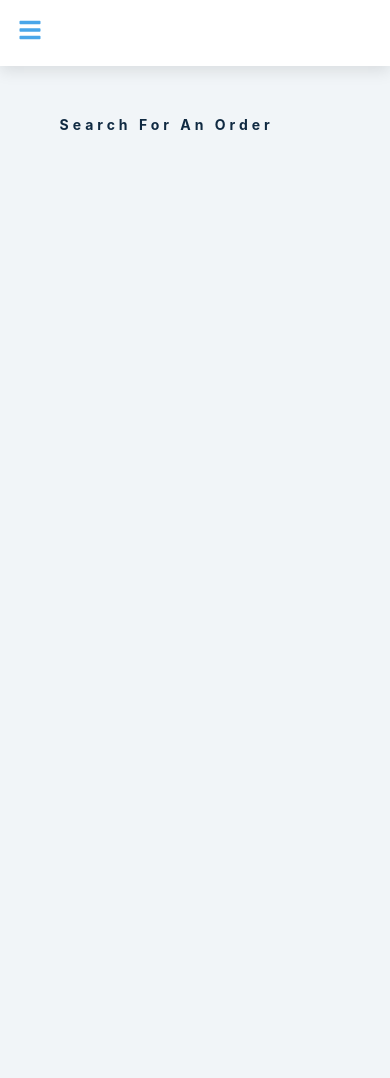
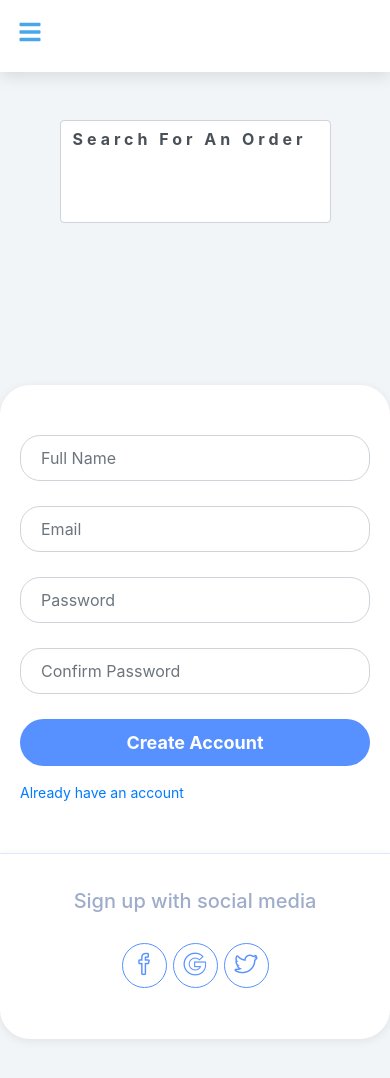
Before and after one commit to Anne-15/bid_it-UI, a React (Create React App) app: page /register in a window 390 px wide. Shown: the top 1078 px of the page. Before the commit the page ends 844 px from the top, so only its background shows below. Built offline with nearby package versions, Linux system fonts and the light colour scheme.

Commit message:
new changes

```diff
--- a/public/index.html
+++ b/public/index.html
@@ -5,6 +5,9 @@
     <link rel="icon" href="%PUBLIC_URL%/favicon.ico" />
     <meta name="viewport" content="width=device-width, initial-scale=1" />
     <meta name="theme-color" content="#000000" />
+    <link href="https://cdnjs.cloudflare.com/ajax/libs/simple-line-icons/2.4.1/css/simple-line-icons.min.css"
+      rel="stylesheet">
+    <link rel="stylesheet" href="https://maxcdn.bootstrapcdn.com/bootstrap/4.0.0/css/bootstrap.min.css">
     <meta
       name="description"
       content="Web site created using create-react-app"
--- a/src/App.js
+++ b/src/App.js
@@ -7,6 +7,8 @@ import Suppliers from './pages/Suppliers';
 import Profile from './pages/Profile.js';
 import AddTender from './pages/AddTender';
 import AddCompany from './pages/AddCompany';
+import Register from './pages/Register';
+import Login from './pages/Login';
 
 export default function App() {
 
@@ -20,6 +22,8 @@ export default function App() {
         <Route path='/profile' element = {<Profile/>} />
         <Route path='/tender/add' element = {<AddTender/>} />
         <Route path='/company/add' element = {<AddCompany/>} />
+        <Route path='/register' element = {<Register/>} />
+        <Route path='/login' element = {<Login/>} />
       </Routes>
     </BrowserRouter>
   );
--- a/src/index.css
+++ b/src/index.css
@@ -357,3 +357,102 @@ Form
   padding: 0.5rem;
   font-size: 1.2rem;
 }
+
+/*
+=================
+Registration Form
+=================
+*/
+.registration-form{
+	padding: 130px 0;
+}
+
+.registration-form form{
+    background-color: #fff;
+    max-width: 600px;
+    margin: auto;
+    padding: 50px 70px;
+    border-top-left-radius: 30px;
+    border-top-right-radius: 30px;
+    box-shadow: 0px 2px 10px rgba(0, 0, 0, 0.075);
+}
+
+.registration-form .form-icon{
+	text-align: center;
+    background-color: #5891ff;
+    border-radius: 50%;
+    font-size: 40px;
+    color: white;
+    width: 100px;
+    height: 100px;
+    margin: auto;
+    margin-bottom: 50px;
+    line-height: 100px;
+}
+
+.registration-form .item{
+	border-radius: 20px;
+    margin-bottom: 25px;
+    padding: 10px 20px;
+}
+
+.registration-form .create-account{
+    border-radius: 30px;
+    padding: 10px 20px;
+    font-size: 18px;
+    font-weight: bold;
+    background-color: #5791ff;
+    border: none;
+    color: white;
+    margin-top: 20px;
+}
+
+.registration-form .social-media{
+    max-width: 600px;
+    background-color: #fff;
+    margin: auto;
+    padding: 35px 0;
+    text-align: center;
+    border-bottom-left-radius: 30px;
+    border-bottom-right-radius: 30px;
+    color: #9fadca;
+    border-top: 1px solid #dee9ff;
+    box-shadow: 0px 2px 10px rgba(0, 0, 0, 0.075);
+}
+
+.registration-form .social-icons{
+    margin-top: 30px;
+    margin-bottom: 16px;
+}
+
+.registration-form .social-icons a{
+    font-size: 23px;
+    margin: 0 3px;
+    color: #5691ff;
+    border: 1px solid;
+    border-radius: 50%;
+    width: 45px;
+    display: inline-block;
+    height: 45px;
+    text-align: center;
+    background-color: #fff;
+    line-height: 45px;
+}
+
+.registration-form .social-icons a:hover{
+    text-decoration: none;
+    opacity: 0.6;
+}
+
+@media (max-width: 576px) {
+    .registration-form form{
+        padding: 50px 20px;
+    }
+
+    .registration-form .form-icon{
+        width: 70px;
+        height: 70px;
+        font-size: 30px;
+        line-height: 70px;
+    }
+}
--- a/src/pages/Login.js
+++ b/src/pages/Login.js
@@ -2,21 +2,50 @@ import axios from 'axios';
 import React, { useState } from 'react'
 
 const Login = () => {
-    const [ users, setUsers ] = useState();
+    // const [ users, setUsers ] = useState();
 
 
   return (
-    <article>
-        <h2>Users list</h2>
-        {users?.length?(
-            <ul>
-                {users.map((user, i) => {
-                    <li key={id}>{user?.username}</li>
-                })}
-            </ul>
-        ) : <p>No users to display</p>
-    }
-    </article>
+    <div className='registration-form'>
+        <form>
+            <div className="form-group">
+                <input
+                type="text"
+                class="form-control item"
+                id="email"
+                placeholder="Email"
+                // onChange={handleChange}
+                />
+            </div>
+
+            <div className="form-group">
+                <input
+                type="password"
+                class="form-control item"
+                id="password"
+                placeholder="Password"
+                // onChange={handleChange}
+                />
+            </div>
+
+            <div className="form-group">
+                <button
+                type="button"
+                class="btn btn-block create-account">
+                    Login
+                </button>
+            </div>
+
+        </form>
+        <div className="social-media">
+            <h5>Sign up with social media</h5>
+            <div className="social-icons">
+                <a href="/"><i class="icon-social-facebook" title="Facebook"></i></a>
+                <a href="/"><i class="icon-social-google" title="Google"></i></a>
+                <a href="/"><i class="icon-social-twitter" title="Twitter"></i></a>
+            </div>
+        </div>
+    </div>
   )
 }
 
--- a/src/pages/Register.js
+++ b/src/pages/Register.js
@@ -1,8 +1,114 @@
-import React from 'react'
+import axios from 'axios';
+import React, { useState } from 'react'
 
 const Register = () => {
-  return (
-    <div>Register</div>
+  const url = 'http://localhost:5000/signup';
+  const [customer, setCustomer] = useState({
+    fullname: "",
+    email: "",
+    password: "",
+    confirmPassword: ""
+  });
+
+  const handleChange = (e) => {
+    const value = e.target.value;
+    setCustomer({
+      ...customer,
+      [e.target.name]: value
+    });
+  };
+
+  const handleSubmit = (e) => {
+    e.preventDefault();
+    const userData = {
+      fullname: customer.fullname,
+      email: customer.email,
+      password: customer.password,
+      confirmPassword: customer.confirmPassword
+    };
+
+    axios.post(url, userData)
+    .then((response) => {
+      console.log(response.status);
+      console.log(response.data);
+    })
+    .catch((error) => {
+      if(error.res){
+        console.log(error.response);
+        console.log("Server responded");
+      } else {
+        console.log(error);
+      }
+    });
+  };
+
+  return(
+    <div className='registration-form'>
+          <form>
+              <div className="form-group">
+                  <input
+                  type="text"
+                  className="form-control item"
+                  name="fullname"
+                  value={customer.fullname}
+                  placeholder="Full Name"
+                  onChange={handleChange}
+                  />
+              </div>
+
+              <div className="form-group">
+                  <input
+                  type="text"
+                  className="form-control item"
+                  name="email"
+                  value={customer.email}
+                  placeholder="Email"
+                  onChange={handleChange}
+                  />
+              </div>
+
+              <div className="form-group">
+                  <input
+                  type="password"
+                  className="form-control item"
+                  name="password"
+                  value={customer.password}
+                  placeholder="Password"
+                  onChange={handleChange}
+                  />
+              </div>
+
+              <div className="form-group">
+                  <input
+                  type="password"
+                  className="form-control item"
+                  name="confirmPassword"
+                  value={customer.confirmPassword}
+                  placeholder="Confirm Password"
+                  onChange={handleChange}
+                  />
+              </div>
+
+              <div className="form-group">
+                  <button
+                  type="button"
+                  className="btn btn-block create-account"
+                  onClick={handleSubmit}
+                  >
+                      Create Account
+                  </button>
+              </div>
+              <a href="/login"> Already have an account </a>
+          </form>
+          <div className="social-media">
+              <h5>Sign up with social media</h5>
+              <div className="social-icons">
+                  <a href="/"><i className="icon-social-facebook" title="Facebook"></i></a>
+                  <a href="/"><i className="icon-social-google" title="Google"></i></a>
+                  <a href="/"><i className="icon-social-twitter" title="Twitter"></i></a>
+              </div>
+          </div>
+     </div>
   )
 }
 
```
